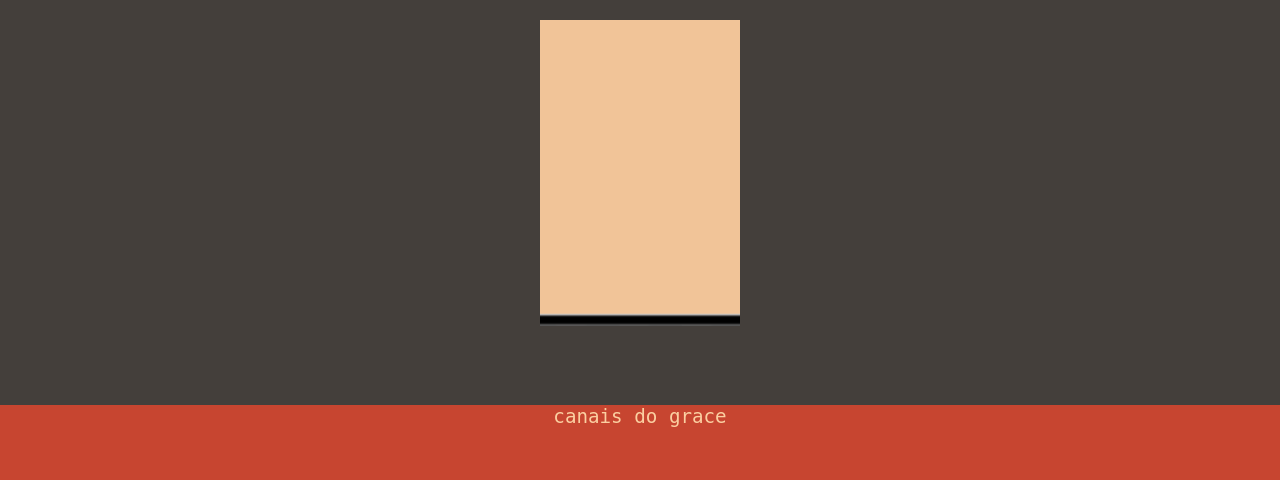
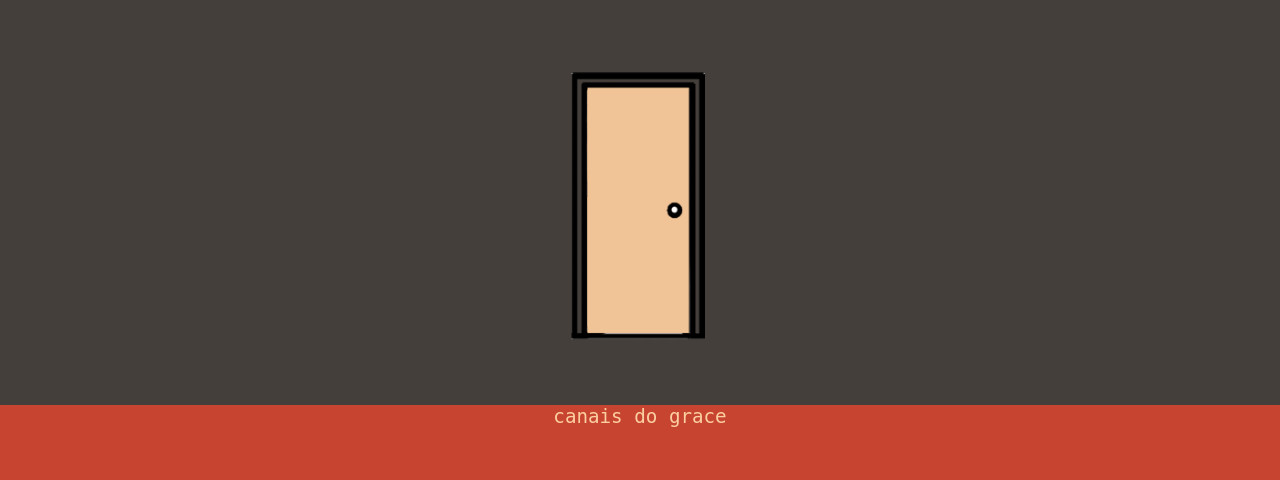
Before and after one commit to Grace-USP/escape, a PHP site: page / in a window 1280 px wide. Shown: the part 320-800 px from the top of the page. Run offline with PHP 8.4, Linux system fonts and the light colour scheme.

Commit message:
feat(core): arrumar porta defeituosa (sla)

```diff
--- a/index.html
+++ b/index.html
@@ -2,6 +2,7 @@
 <head>
 	<link rel='stylesheet' href='style/main.css'>
 	<title>Grace - Escape Site</title>
+	 <script type="text/javascript" src="js/portas.js"></script>
 </head>
 <body>
 	<center>
@@ -11,7 +12,7 @@
 			<p>Para você poder avançar nos enigmas, é preciso <b>encontrar</b> uma senha com as dicas dadas. Com uma senha você consegue acessar o próximo enigma.</p>
 			<p>A senha tem que ser colocada <b>no link</b> do site. Exemplo: caso você queira ir ao <b>desafio número 1</b> com a <b>senha '<i>senhasecreta</i>'</b>, você tem que acessar o site <a href='http://each.usp.br/petsi/grace/escape/1/senhasecreta'>'http://each.usp.br/petsi/grace/escape<b>/1/senhasecreta</b>'</a></p>
 		</div>
-		<a href="1/senhasecreta/index.html"><div id="porta"></div></a>
+		<a href="1/senhasecreta/index.html"><img id="porta" onmouseover="abrirPorta(this)" onmouseout="fecharPorta(this)" src="pfechada.png"></img></a>
 		<footer>
 			canais do grace
 		</footer>
--- /dev/null
+++ b/js/portas.js
@@ -0,0 +1,9 @@
+function abrirPorta(imagem)
+{
+	imagem.src = "paberta.png";
+}
+
+function fecharPorta(imagem)
+{
+	imagem.src = "pfechada.png";
+}
--- a/style/main.css
+++ b/style/main.css
@@ -4,16 +4,8 @@
 }
 
 #porta {
-	background-image: url("../pfechada.png");
-	background-repeat: no-repeat;
-	background-attachment: fixed;
-	background-size: 100% 100%;
-	height: 400px;
-	width: 200px;
-}
-
-#porta:hover {
-	background-image: url("../paberta.png");
+	height: 395px;
+	width: auto;
 }
 
 .container {
```
Also changed, not shown: holofote.png (deleted).
